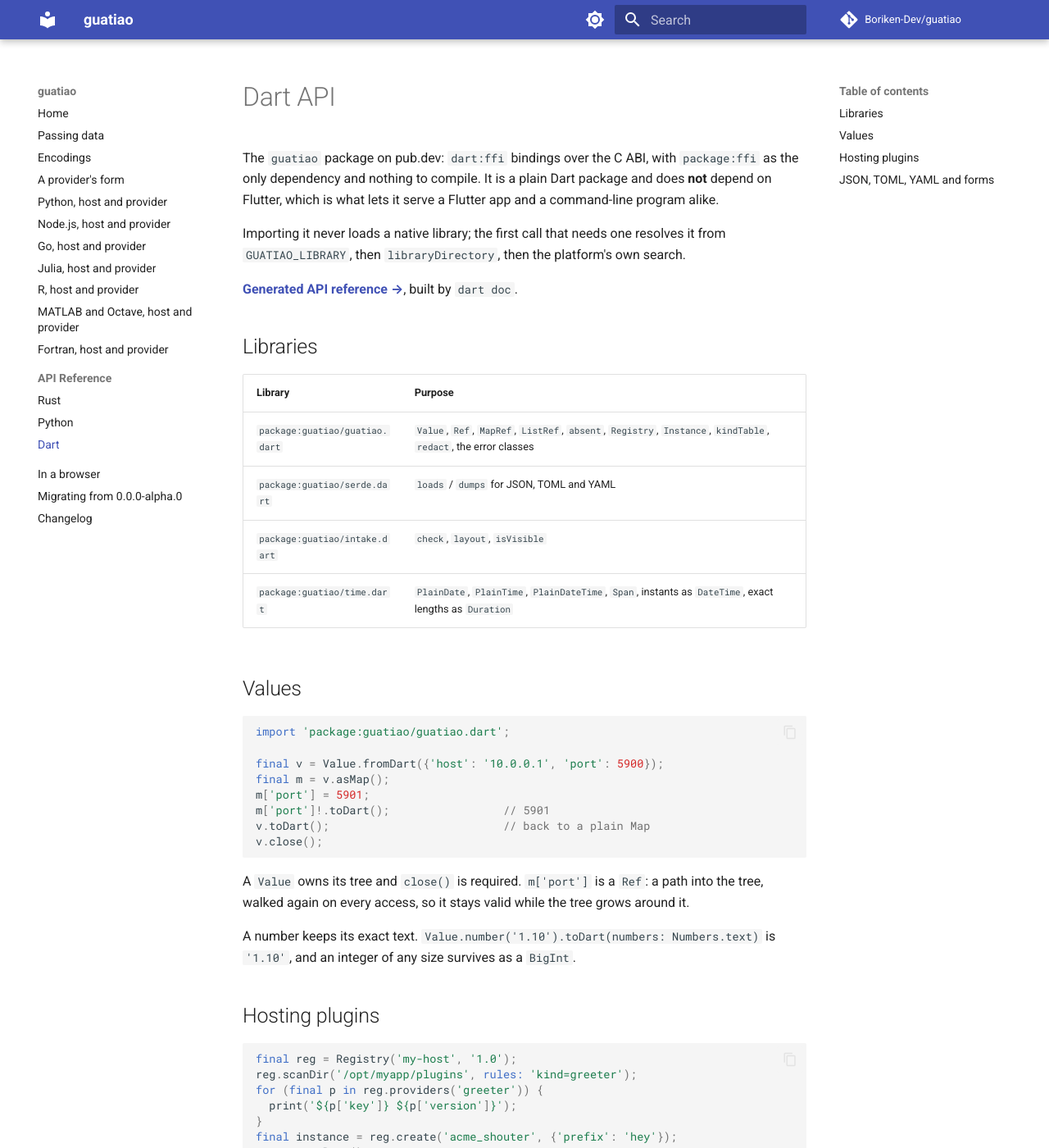
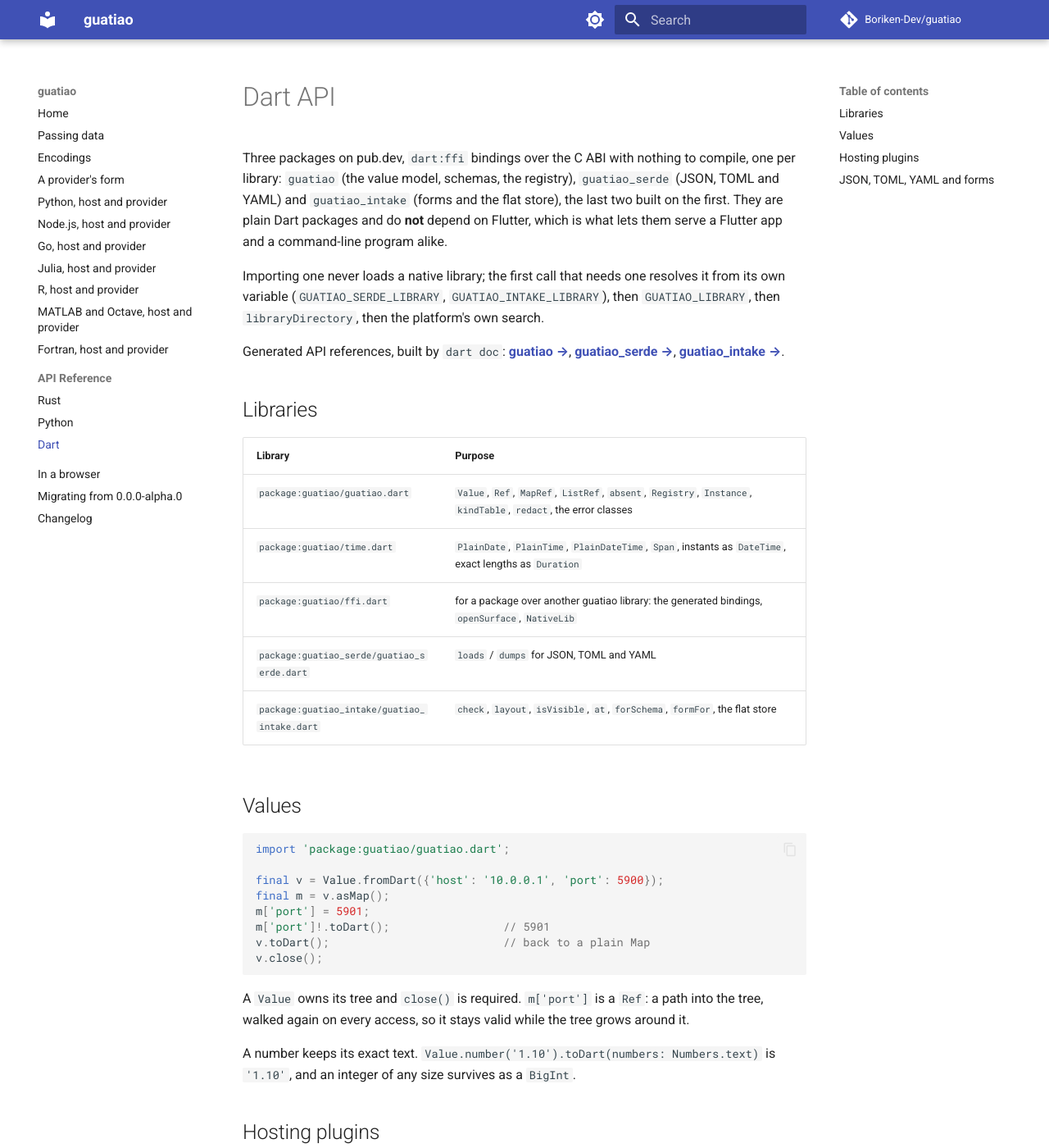
Before and after one commit to Boriken-Dev/guatiao, an MkDocs documentation site: the page built from docs/api/dart.md, in a window 1280 px wide and 1400 px high. Shown: the whole window at 82% size. Built offline with MkDocs 1.6.1 and Material for MkDocs 9.7.7, drawn with Linux system fonts in a browser that asks for light colours; comment, search, counter and statistics services are not loaded; some of the changed text lies outside the part shown.

Commit message:
docs: the Dart serde and intake packages on the site and in the migration
The Dart API page and the forms page import guatiao_serde and
guatiao_intake; the changelog and the migration page say what to add
and import now.

````diff
--- a/docs/api/dart.md
+++ b/docs/api/dart.md
@@ -1,25 +1,31 @@
 # Dart API
 
-The `guatiao` package on pub.dev: `dart:ffi` bindings over the C ABI,
-with `package:ffi` as the only dependency and nothing to compile. It is a
-plain Dart package and does **not** depend on Flutter, which is what lets
-it serve a Flutter app and a command-line program alike.
+Three packages on pub.dev, `dart:ffi` bindings over the C ABI with
+nothing to compile, one per library: `guatiao` (the value model, schemas,
+the registry), `guatiao_serde` (JSON, TOML and YAML) and `guatiao_intake`
+(forms and the flat store), the last two built on the first. They are
+plain Dart packages and do **not** depend on Flutter, which is what lets
+them serve a Flutter app and a command-line program alike.
 
-Importing it never loads a native library; the first call that needs one
-resolves it from `GUATIAO_LIBRARY`, then `libraryDirectory`, then the
-platform's own search.
+Importing one never loads a native library; the first call that needs
+one resolves it from its own variable (`GUATIAO_SERDE_LIBRARY`,
+`GUATIAO_INTAKE_LIBRARY`), then `GUATIAO_LIBRARY`, then
+`libraryDirectory`, then the platform's own search.
 
-**[Generated API reference →](https://boriken-dev.github.io/guatiao/dart/index.html)**,
-built by `dart doc`.
+Generated API references, built by `dart doc`:
+**[guatiao →](https://boriken-dev.github.io/guatiao/dart/index.html)**,
+**[guatiao_serde →](https://boriken-dev.github.io/guatiao/dart-serde/index.html)**,
+**[guatiao_intake →](https://boriken-dev.github.io/guatiao/dart-intake/index.html)**.
 
 ## Libraries
 
 | Library | Purpose |
 | --- | --- |
 | `package:guatiao/guatiao.dart` | `Value`, `Ref`, `MapRef`, `ListRef`, `absent`, `Registry`, `Instance`, `kindTable`, `redact`, the error classes |
-| `package:guatiao/serde.dart` | `loads` / `dumps` for JSON, TOML and YAML |
-| `package:guatiao/intake.dart` | `check`, `layout`, `isVisible` |
 | `package:guatiao/time.dart` | `PlainDate`, `PlainTime`, `PlainDateTime`, `Span`, instants as `DateTime`, exact lengths as `Duration` |
+| `package:guatiao/ffi.dart` | for a package over another guatiao library: the generated bindings, `openSurface`, `NativeLib` |
+| `package:guatiao_serde/guatiao_serde.dart` | `loads` / `dumps` for JSON, TOML and YAML |
+| `package:guatiao_intake/guatiao_intake.dart` | `check`, `layout`, `isVisible`, `at`, `forSchema`, `formFor`, the flat store |
 
 ## Values
 
@@ -63,11 +69,11 @@ size and the floor hash before casting.
 ## JSON, TOML, YAML and forms
 
 ```dart
-import 'package:guatiao/serde.dart' as serde;
-import 'package:guatiao/intake.dart' as form;
+import 'package:guatiao_serde/guatiao_serde.dart' as serde;   // dart pub add guatiao_serde
+import 'package:guatiao_intake/guatiao_intake.dart' as form;  // dart pub add guatiao_intake
 
 final value = serde.loads('{"port": 5900}');
-final text = serde.dumps(value, format: Format.yaml);
+final text = serde.dumps(value, format: serde.Format.yaml);
 final problem = form.check(schema, formDoc);   // null when the form fits
 ```
 
````
Also changed, not shown: AGENTS.md (+2 -1 lines), CHANGELOG.md (+7 -0 lines), docs/forms.md (+1 -1 lines), docs/migrating.md (+23 -0 lines).
